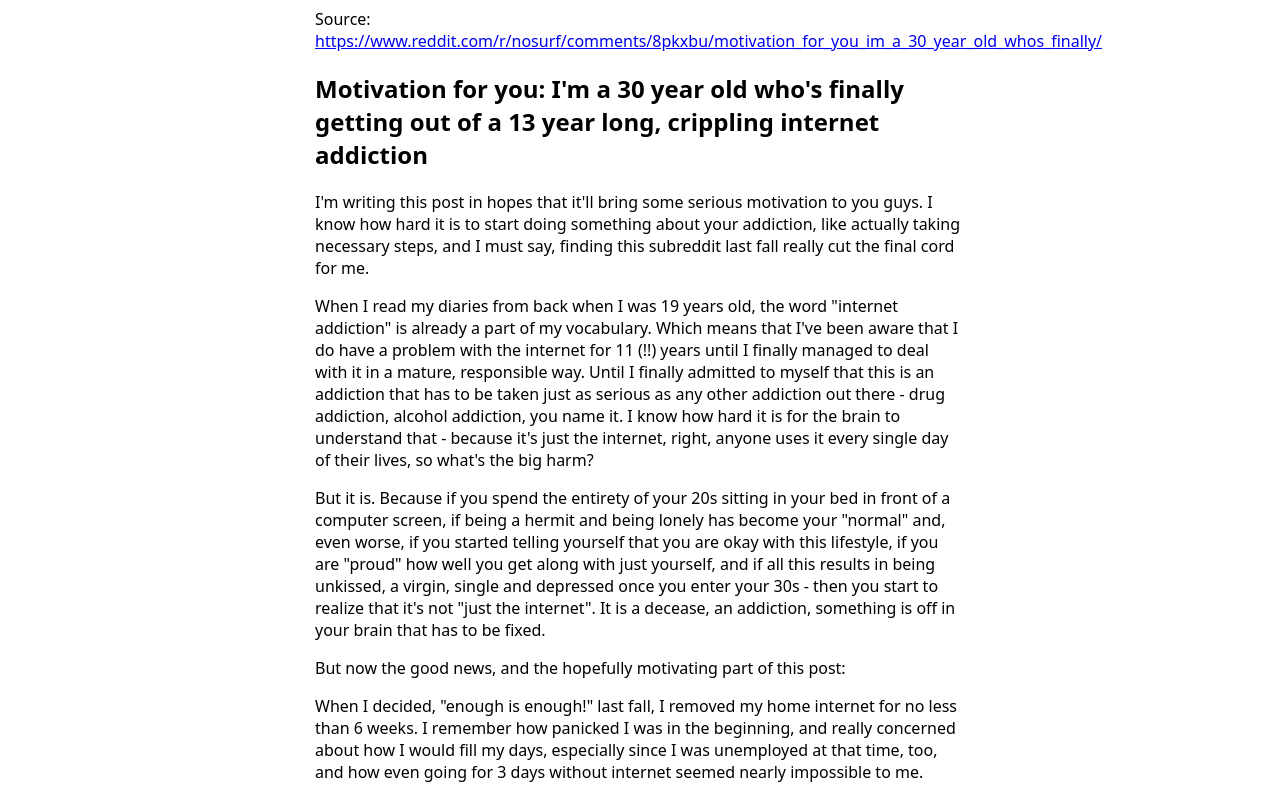
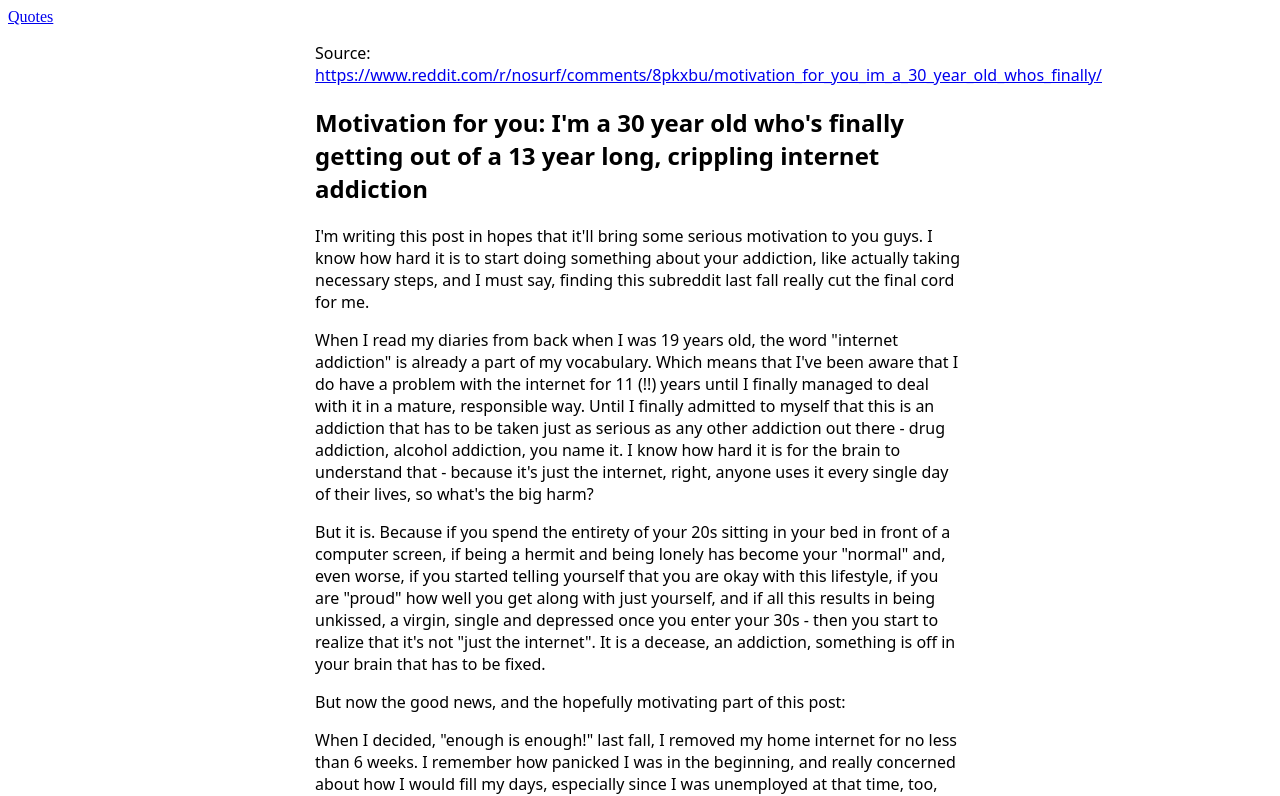
Before and after one commit to AdamJewell/adamjewell.github.io, a plain HTML site: page index.html in a window 1280 px wide. Shown: the top 796 px of the page. Drawn offline with Linux system fonts and the light colour scheme.

Commit message:
Update index.html

```diff
--- a/index.html
+++ b/index.html
@@ -1,3 +1,5 @@
+<a href="quotes.html">Quotes</a>
+
 <div style="width:650px; margin:auto; font-family:Noto Sans,Arial,sans-serif">
 <p>Source: <a href="https://www.reddit.com/r/nosurf/comments/8pkxbu/motivation_for_you_im_a_30_year_old_whos_finally/">https://www.reddit.com/r/nosurf/comments/8pkxbu/motivation_for_you_im_a_30_year_old_whos_finally/</a></p>
 <h2>Motivation for you: I'm a 30 year old who's finally getting out of a 13 year long, crippling internet addiction</h2>
```
